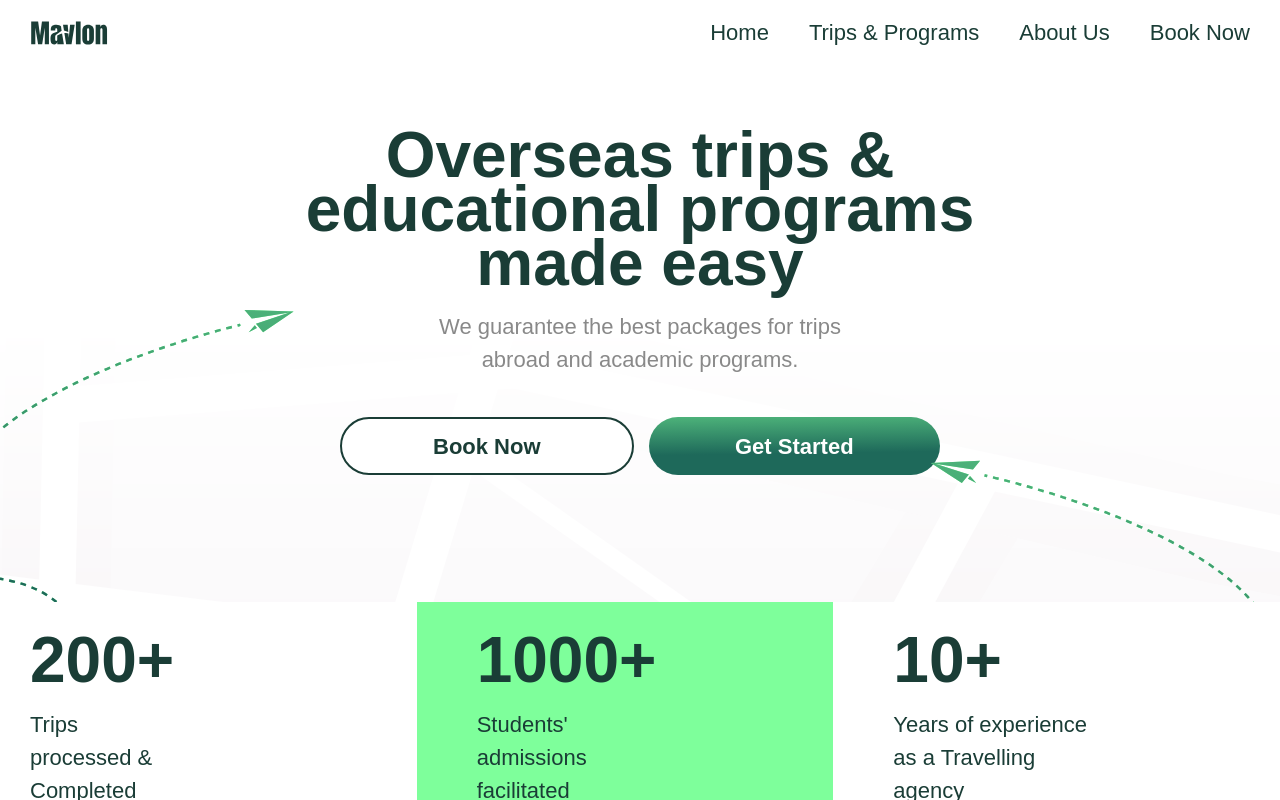
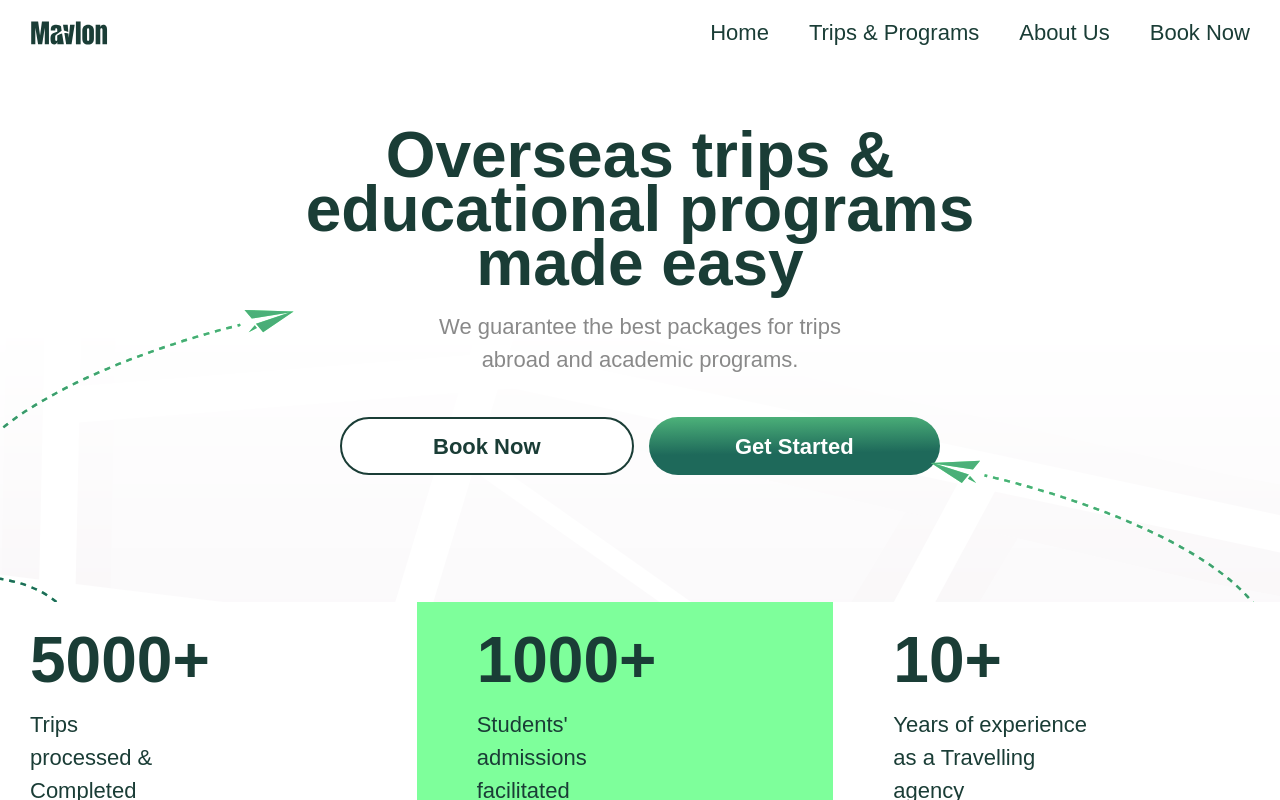
Before and after one commit to BimboAdesoye/MAVLON-TOUR, a React (Vite) app: page / in a window 1280 px wide. Shown: the top 800 px of the page. Built offline with nearby package versions, Linux system fonts and the light colour scheme; a web font is replaced by a local one.

Commit message:
commit all

```diff
--- a/src/Pages/Landing Page/Milestones.jsx
+++ b/src/Pages/Landing Page/Milestones.jsx
@@ -4,7 +4,7 @@ const Milestones = () => {
       <div className="h-full flex flex-1 text-center lg:text-left items-center container">
         <div className="max-w-[150px] mx-auto lg:mx-0">
           <h2 className="text-5xl md:text-5.5xl lg:text-6xl text-darkgreen font-semibold">
-            200+
+            5000+
           </h2>
           <p className="text-lg md:text-xl lg:text-1xl text-darkgreen font-medium">
             Trips processed & Completed
--- a/src/components/Contact.jsx
+++ b/src/components/Contact.jsx
@@ -55,7 +55,7 @@ const Contact = ({ scrollRef }) => {
                     Mon-Fri from 8am to 5pm.
                   </p>
                   <p className="text-mediumgreen font-bold lg:text-2xl text-xl">
-                    08103051178, 08139686452
+                    08103051178, 08100380989, 08139686452, 07061047789
                   </p>
                 </span>
               </span>
```
